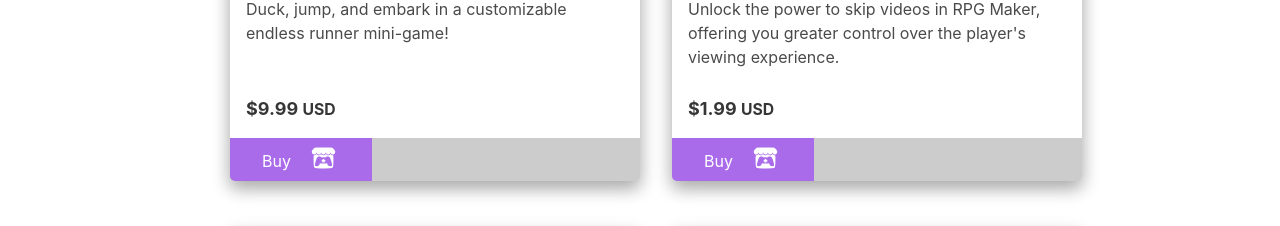
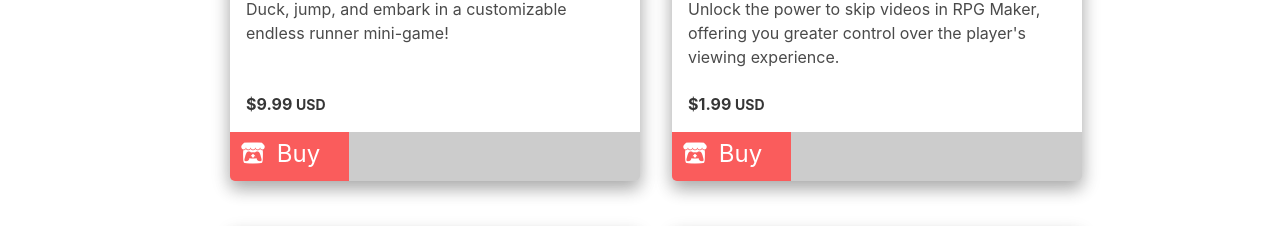
Before and after one commit to ltngames/ltngames.github.io, an Eleventy site: page src/plugins.html in a window 1280 px wide. Shown: the part 532-758 px from the top of the page. Built offline with nearby package versions, Linux system fonts and the light colour scheme; Eleventy itself is replaced by a stand-in of ours; files that its build step writes are made by us from their sources; grey boxes are pictures that could not be loaded.

Commit message:
clean and tidy the css

```diff
--- a/src/plugins.html
+++ b/src/plugins.html
@@ -70,7 +70,6 @@
     flex-direction: column;
     justify-content: space-between;
     height: 100%;
-    /* Fill the entire height of media-card-content */
   }
 
   .media-card i {
@@ -93,15 +92,13 @@
   }
 
   .card-button {
-    background-color: #aa6bea;
+    background-color: #fa5c5c;
     border: none;
     color: white;
     margin-right: 5px;
-    padding: 8px 32px;
+    padding: 4px 29px 9px 11px;
     text-align: center;
     text-decoration: none;
-    display: inline-block;
-    font-size: 16px;
     cursor: pointer;
     transition: 0.3s;
   }
@@ -111,18 +108,10 @@
     border-radius: 0 0 0 5px;
   }
 
-  .card-button i {
-    padding-left: 1rem;
-  }
-
   .card-button:hover {
-    background-color: #722eb6;
+    background-color: #e94747;
     color: white;
     transition: 0.3s;
-  }
-
-  .price {
-    font-size: 18px;
   }
 
   .strike {
@@ -148,7 +137,7 @@
       <div class="media-card-content">
         {{plugin.description}}
         <br>
-        <div class="price">
+        <div>
           {% if plugin.saleRate %}
           <i class="fa fa-tag"></i><small class="strike">{{plugin.price}}</small> <strong>${{plugin.salePrice}} </strong><small>USD</small> | On Sale! <b>{{plugin.saleRate}}% off!</b>
           {% else %}
@@ -159,8 +148,8 @@
 
       <div class="media-card-buttons">
         <a class="card-button" href={{plugin.link}}>
+          <i class="fa-brands fa-itch-io"></i>
           Buy
-          <i class="fa-brands fa-itch-io"></i>
         </a>
       </div>
     </div>
```
